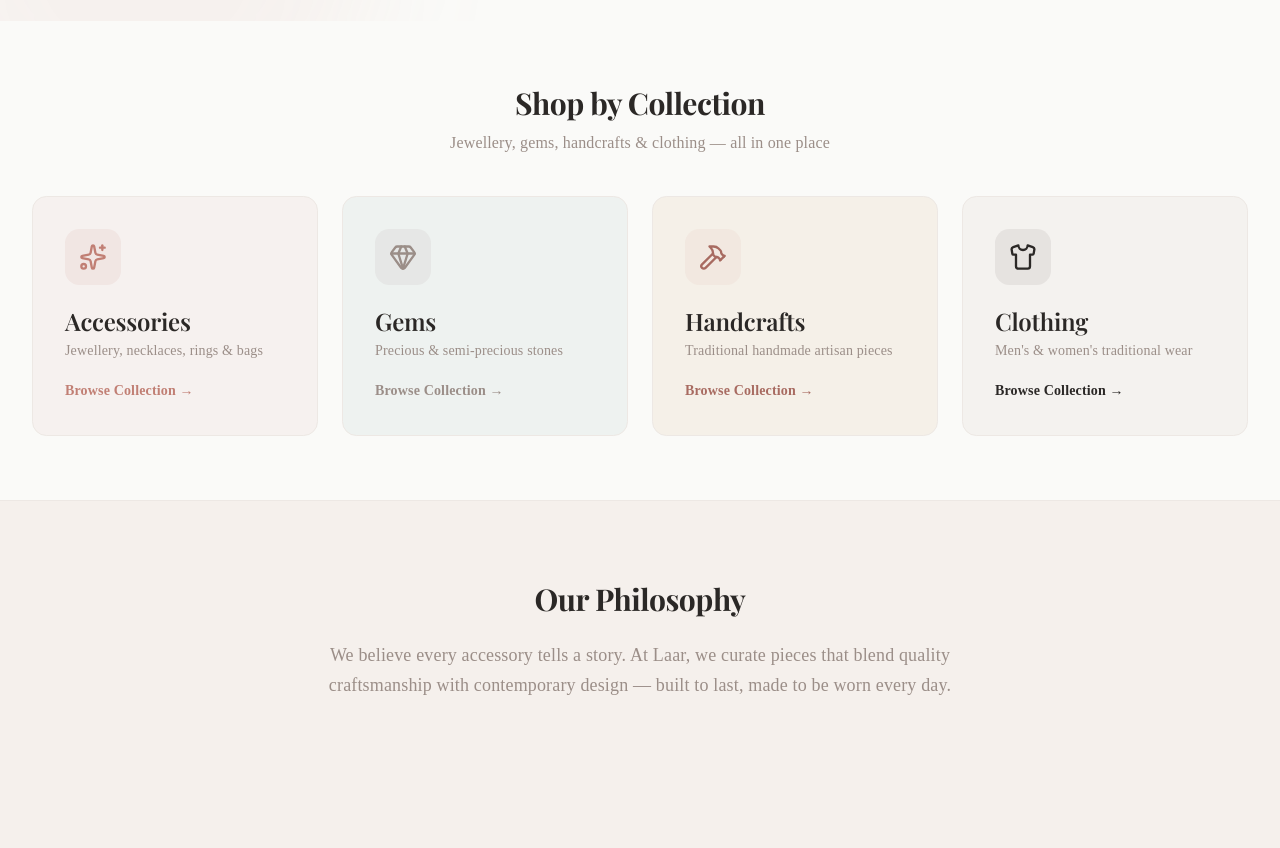
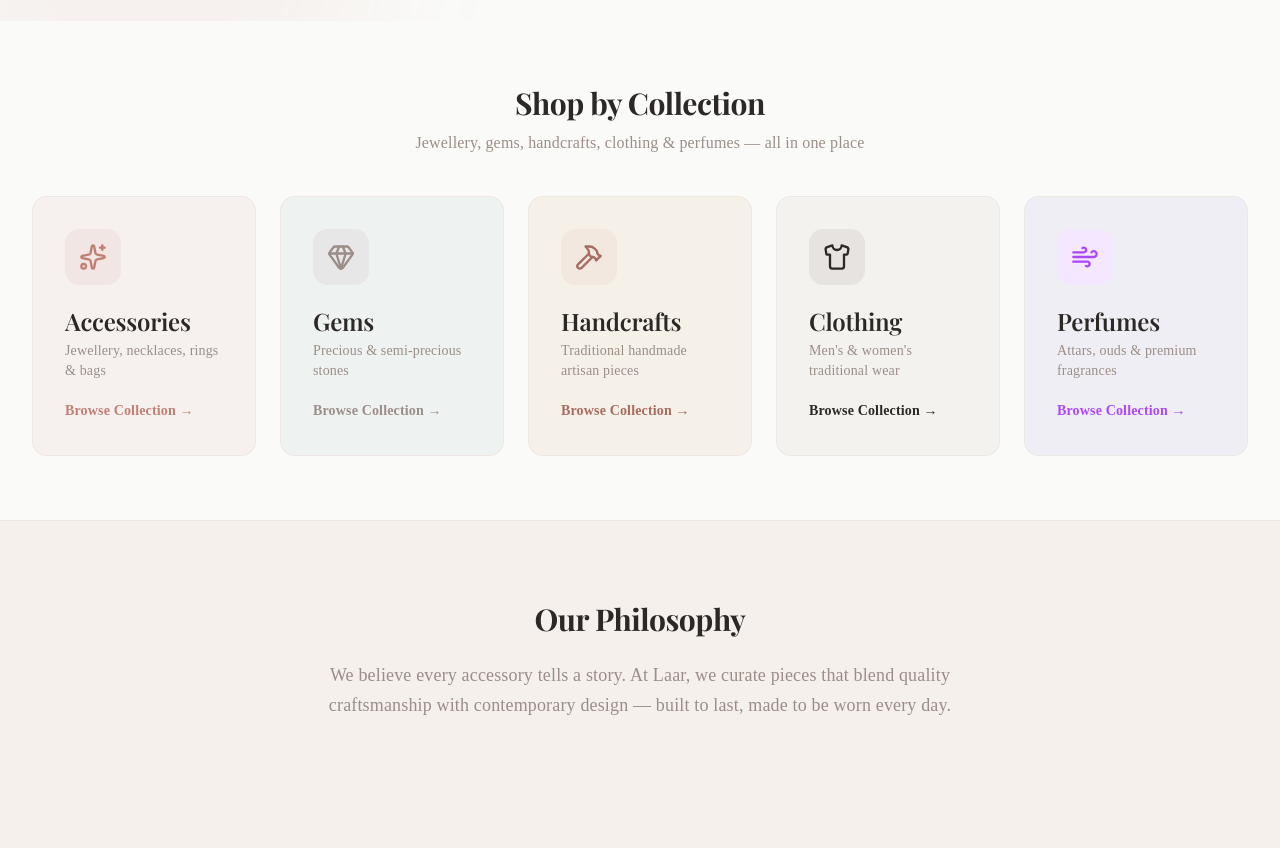
Before and after one commit to kamranh555/Laar-Accessories, a Next.js app: page / in a window 1280 px wide. Shown: the part 880-1728 px from the top of the page. Built offline with nearby package versions, Linux system fonts and the light colour scheme; no server answers; the database is empty.

Commit message:
Add Perfumes category and show all categories in navbar and homepage grid

```diff
--- a/scripts/seed.ts
+++ b/scripts/seed.ts
@@ -56,7 +56,7 @@
   await db.delete(products);
   await db.delete(categories);
 
-  const [accessories, gems, handcrafts, menClothing, womenClothing] = await db
+  const [accessories, gems, handcrafts, menClothing, womenClothing, perfumes] = await db
     .insert(categories)
     .values([
       { name: "Accessories", slug: "accessories", description: "Jewellery, necklaces, rings, and premium accessories", displayOrder: 1 },
@@ -64,10 +64,11 @@
       { name: "Handcrafts", slug: "handcrafts", description: "Traditional handmade artisan pieces", displayOrder: 3 },
       { name: "Men's Clothing", slug: "mens-clothing", description: "Kurtas, shalwar kameez, and shirts for men", displayOrder: 4 },
       { name: "Women's Clothing", slug: "womens-clothing", description: "Dresses, lawn suits, and dupattas for women", displayOrder: 5 },
+      { name: "Perfumes", slug: "perfumes", description: "Attars, ouds and premium fragrances", displayOrder: 6 },
     ])
     .returning();
 
-  console.log("Categories:", [accessories, gems, handcrafts, menClothing, womenClothing].map((c) => c.name).join(", "));
+  console.log("Categories:", [accessories, gems, handcrafts, menClothing, womenClothing, perfumes].map((c) => c.name).join(", "));
 
   const productData = [
     // --- Accessories (primary category) ---
--- a/src/components/layout/navbar.tsx
+++ b/src/components/layout/navbar.tsx
@@ -20,6 +20,8 @@
   { href: "/category/accessories", label: "Accessories" },
   { href: "/category/gems", label: "Gems" },
   { href: "/category/handcrafts", label: "Handcrafts" },
+  { href: "/category/mens-clothing", label: "Clothing" },
+  { href: "/category/perfumes", label: "Perfumes" },
 ];
 
 interface NavbarProps {
--- a/src/components/shop/category-grid.tsx
+++ b/src/components/shop/category-grid.tsx
@@ -1,5 +1,5 @@
 import Link from "next/link";
-import { Sparkles, Gem, Hammer, Shirt } from "lucide-react";
+import { Sparkles, Gem, Hammer, Shirt, Wind } from "lucide-react";
 
 const categories = [
   {
@@ -42,6 +42,16 @@
     iconColor: "text-brown",
     accentColor: "text-brown",
   },
+  {
+    name: "Perfumes",
+    slug: "perfumes",
+    description: "Attars, ouds & premium fragrances",
+    icon: Wind,
+    cardBg: "bg-[#F0EEF5]",
+    iconBg: "bg-purple-100",
+    iconColor: "text-purple-500",
+    accentColor: "text-purple-500",
+  },
 ];
 
 export function CategoryGrid() {
@@ -52,11 +62,11 @@
           Shop by Collection
         </h2>
         <p className="mt-2 text-muted-foreground">
-          Jewellery, gems, handcrafts &amp; clothing — all in one place
+          Jewellery, gems, handcrafts, clothing &amp; perfumes — all in one place
         </p>
       </div>
 
-      <div className="mt-10 grid grid-cols-1 gap-6 sm:grid-cols-2 lg:grid-cols-4">
+      <div className="mt-10 grid grid-cols-1 gap-6 sm:grid-cols-2 lg:grid-cols-3 xl:grid-cols-5">
         {categories.map((category) => (
           <Link
             key={category.slug}
```
